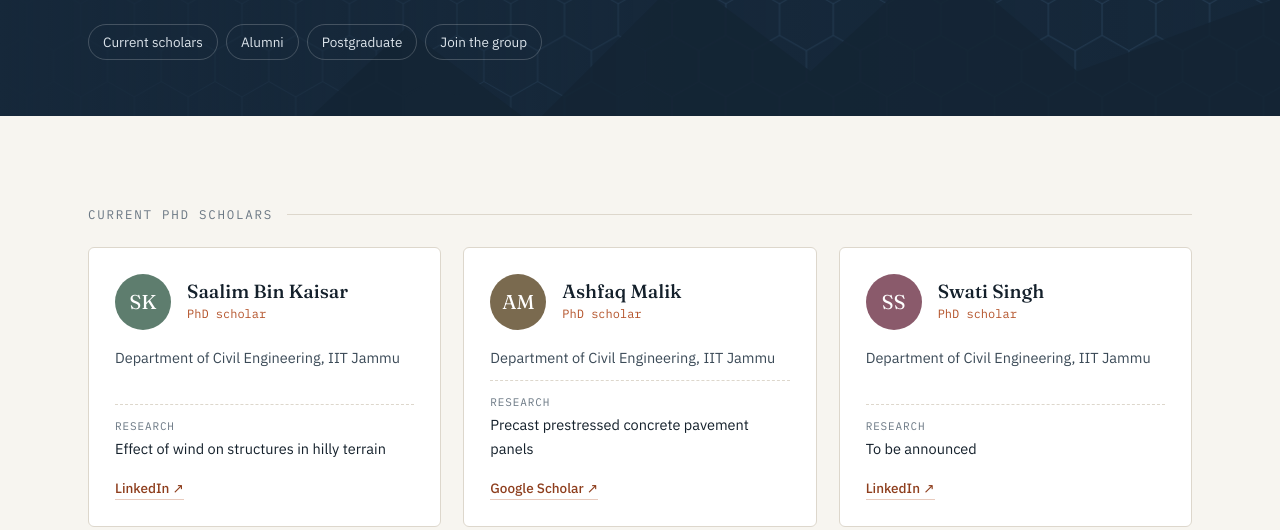
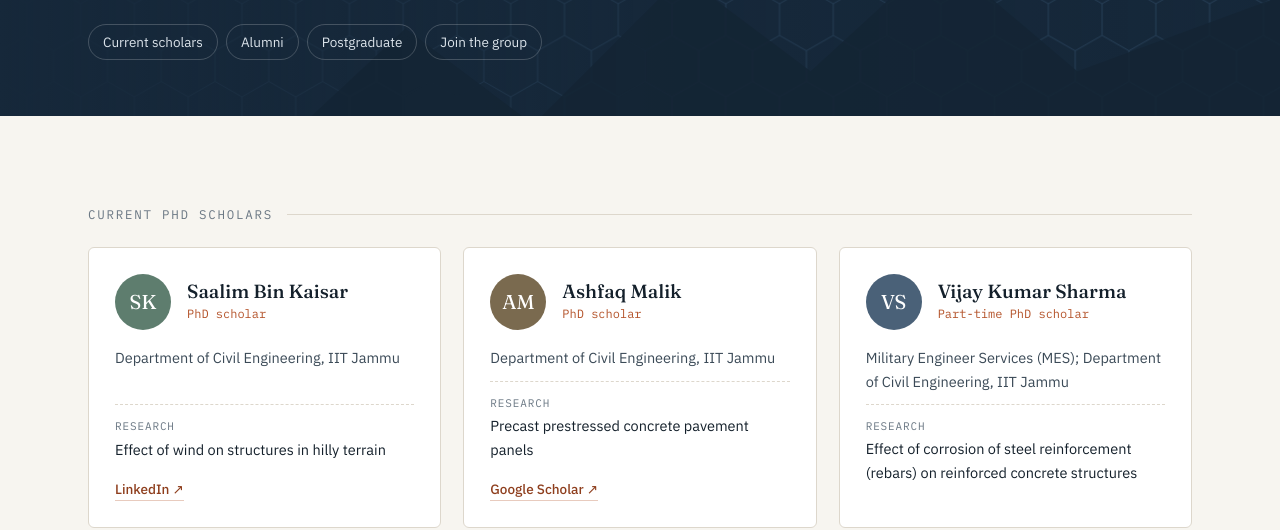
Before and after one commit to RKV-Research-Group/rkv-research-group.github.io, a plain HTML site: page group.html in a window 1280 px wide. Shown: the part 299-829 px from the top of the page. Drawn offline with Linux system fonts and the light colour scheme.

Commit message:
Add files via upload

```diff
--- a/group.html
+++ b/group.html
@@ -34,7 +34,8 @@
     <div class="grp-label" id="current">Current PhD scholars</div>
     <div class="people"><div class="person reveal"><div class="ph"><div class="av" style="background:#5e7d6e">SK<img data-optional src="people-saalim.jpg" alt=""></div><div><h3>Saalim Bin Kaisar</h3><div class="deg">PhD scholar</div></div></div>
 <div class="now">Department of Civil Engineering, IIT Jammu</div><div class="topic"><em>Research</em>Effect of wind on structures in hilly terrain</div><div class="links"><a href="https://www.linkedin.com/in/saalim-bin-kaisar-35375a250/" target="_blank" rel="noopener">LinkedIn ↗</a></div></div><div class="person reveal"><div class="ph"><div class="av" style="background:#7a6a4f">AM<img data-optional src="people-ashfaq.jpg" alt=""></div><div><h3>Ashfaq Malik</h3><div class="deg">PhD scholar</div></div></div>
-<div class="now">Department of Civil Engineering, IIT Jammu</div><div class="topic"><em>Research</em>Precast prestressed concrete pavement panels</div><div class="links"><a href="https://scholar.google.com/citations?user=UEXnjYAAAAAJ&hl=en" target="_blank" rel="noopener">Google Scholar ↗</a></div></div><div class="person reveal"><div class="ph"><div class="av" style="background:#8a5a6b">SS<img data-optional src="people-swati.jpg" alt=""></div><div><h3>Swati Singh</h3><div class="deg">PhD scholar</div></div></div>
+<div class="now">Department of Civil Engineering, IIT Jammu</div><div class="topic"><em>Research</em>Precast prestressed concrete pavement panels</div><div class="links"><a href="https://scholar.google.com/citations?user=UEXnjYAAAAAJ&hl=en" target="_blank" rel="noopener">Google Scholar ↗</a></div></div><div class="person reveal"><div class="ph"><div class="av" style="background:#4a6178">VS<img data-optional src="people-vijay.jpg" alt=""></div><div><h3>Vijay Kumar Sharma</h3><div class="deg">Part-time PhD scholar</div></div></div>
+<div class="now">Military Engineer Services (MES); Department of Civil Engineering, IIT Jammu</div><div class="topic"><em>Research</em>Effect of corrosion of steel reinforcement (rebars) on reinforced concrete structures</div><div class="links"></div></div><div class="person reveal"><div class="ph"><div class="av" style="background:#8a5a6b">SS<img data-optional src="people-swati.jpg" alt=""></div><div><h3>Swati Singh</h3><div class="deg">PhD scholar</div></div></div>
 <div class="now">Department of Civil Engineering, IIT Jammu</div><div class="topic"><em>Research</em>To be announced</div><div class="links"><a href="https://www.linkedin.com/in/swati-singh-799b82216/" target="_blank" rel="noopener">LinkedIn ↗</a></div></div></div>
     <div class="grp-label" id="alumni">PhD alumni</div>
     <div class="people"><div class="person reveal"><div class="ph"><div class="av" style="background:#1f3a52">BI<img data-optional src="people-bhargav.jpg" alt=""></div><div><h3>Dr Bhargav Reddy Isanaka</h3><div class="deg">PhD 2026</div></div></div>
```
Also changed, not shown: index.html (+1 -1 lines), teaching.html (+1 -1 lines).
